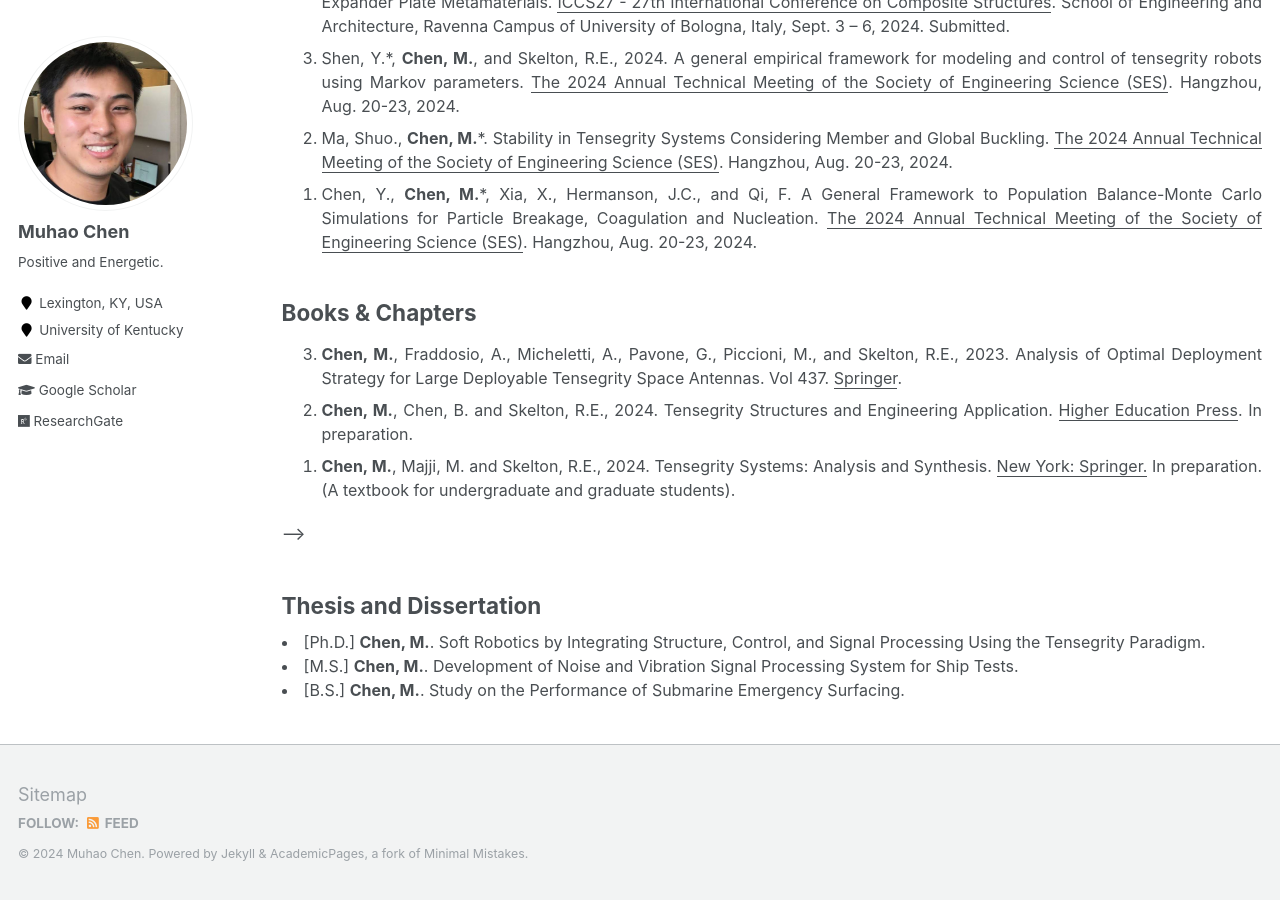
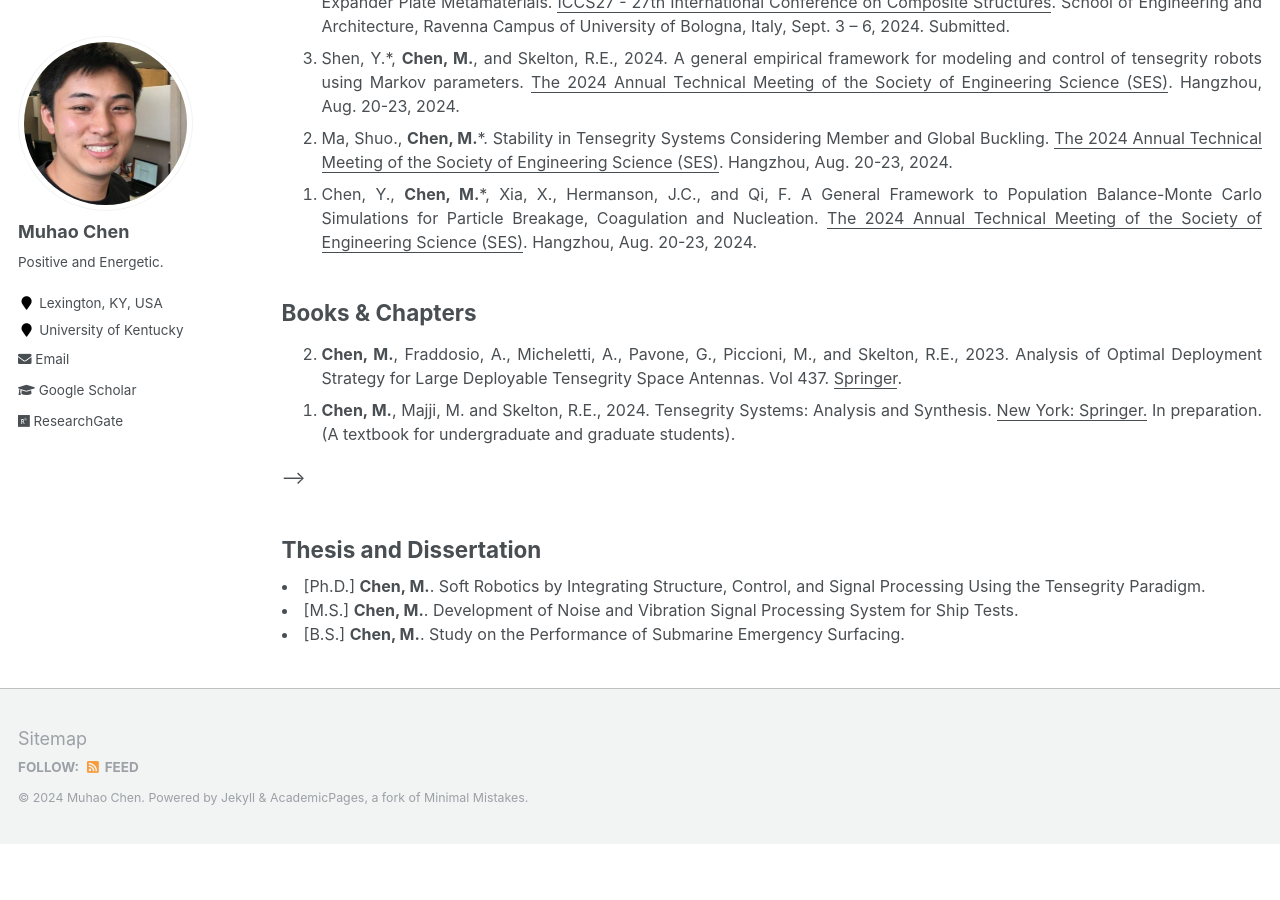
Before and after one commit to Muhao-Chen/muhao-chen.github.io, a Jekyll site: the page built from _pages/publication.md, in a window 1280 px wide and 900 px high, scrolled down 5032 px. Built offline with Jekyll 4.4.1, drawn with Linux system fonts in a browser that asks for light colours; after the commit the page ends 5876 px from its top, so only the background shows below that.

Commit message:
Update publication.md

```diff
--- a/_pages/publication.md
+++ b/_pages/publication.md
@@ -136,7 +136,7 @@ Conference with Abstracts:
 <font size=3>
 <ol reversed>
 <li><strong>Chen, M.</strong>, Fraddosio, A., Micheletti, A., Pavone, G., Piccioni, M., and Skelton, R.E., 2023. Analysis of Optimal Deployment Strategy for Large Deployable Tensegrity Space Antennas. Vol 437. <u>Springer</u>.</li>
-<li><strong>Chen, M.</strong>, Chen, B. and Skelton, R.E., 2024. Tensegrity Structures and Engineering Application. <u>Higher Education Press</u>. In preparation.</li>
+<!-- <li><strong>Chen, M.</strong>, Chen, B. and Skelton, R.E., 2024. Tensegrity Structures and Engineering Application. <u>Higher Education Press</u>. In preparation.</li> -->
 <li><strong>Chen, M.</strong>, Majji, M. and Skelton, R.E., 2024. Tensegrity Systems: Analysis and Synthesis. <u>New York: Springer.</u> In preparation. (A textbook for undergraduate and graduate students).</li>
 </ol>
 </font>
```
